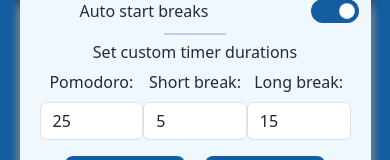
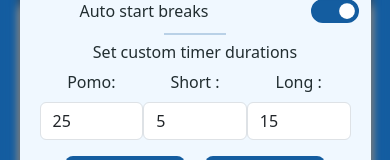
Before and after one commit to samuelodumu/AchieveIt, a React (Vite) app: page / in a window 390 px wide. Both pictures are taken after a click on the icon 301 px from the left and 605 px from the top of the page. Shown: the part 360-520 px from the top of the page. Built offline with nearby package versions, Linux system fonts and the light colour scheme; no server answers.

Commit message:
made settings responsive on smaller screen sizes (320px)

```diff
--- a/src/components/Settings.jsx
+++ b/src/components/Settings.jsx
@@ -95,7 +95,9 @@
         <form onSubmit={handleSubmit}>
           <div className='timers d-flex'>
             <div className='form-group col-md-3'>
-              <label className='form-label'>Pomodoro:</label>
+              <label className='form-label'>
+                Pomo<span className='secondary'>doro</span>:
+              </label>
               <input
                 type='number'
                 name='pomodoro'
@@ -106,7 +108,7 @@
               />
             </div>
             <div className='form-group col-md-3'>
-              <label className='form-label'>Short break:</label>
+              <label className='form-label'>Short <span className='secondary'>break</span>:</label>
               <input
                 type='number'
                 name='shortBreak'
@@ -117,7 +119,7 @@
               />
             </div>
             <div className='form-group col-md-3'>
-              <label className='form-label'>Long break:</label>
+              <label className='form-label'>Long <span className='secondary'>break</span>:</label>
               <input
                 type='number'
                 name='longBreak'
```
